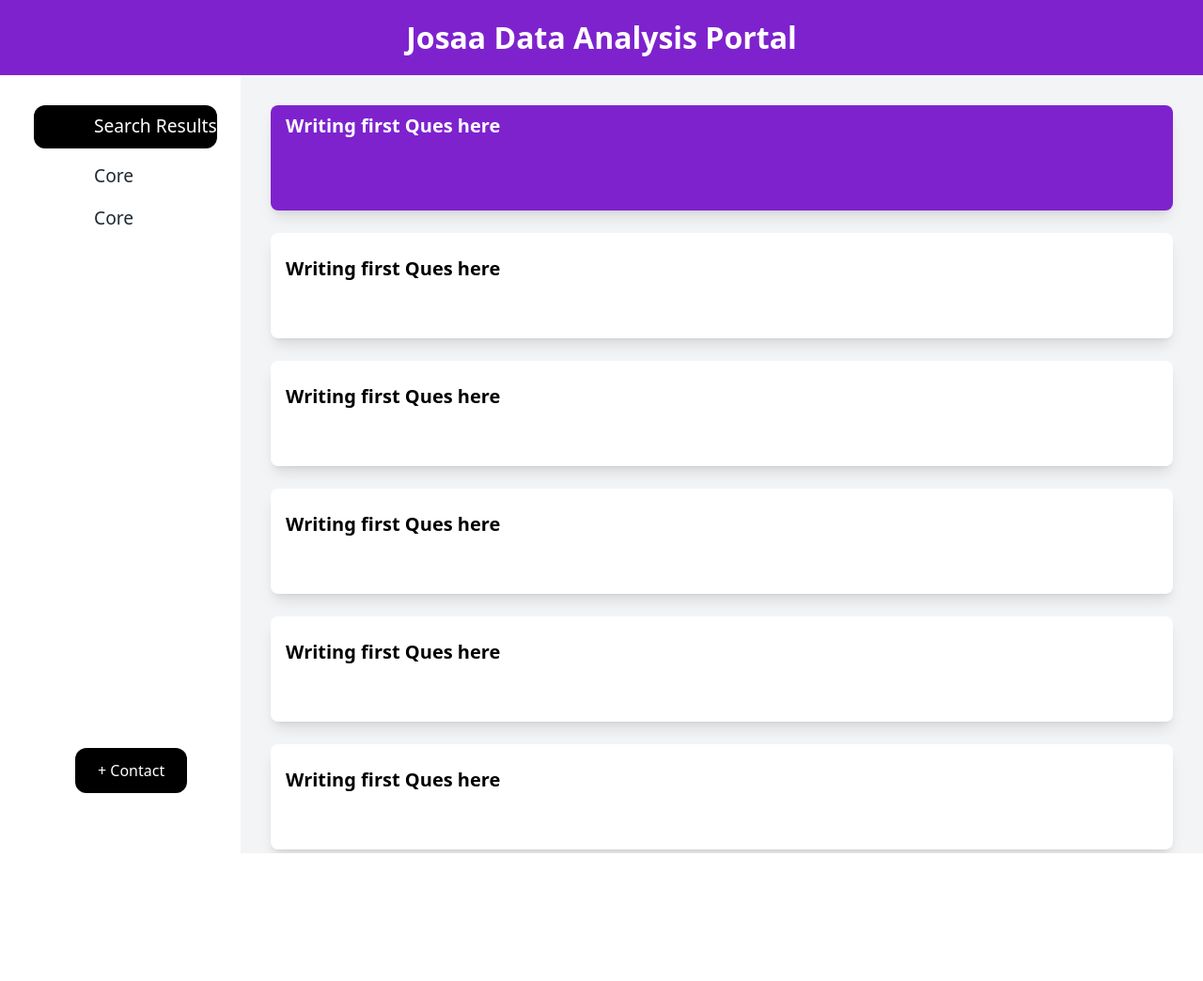
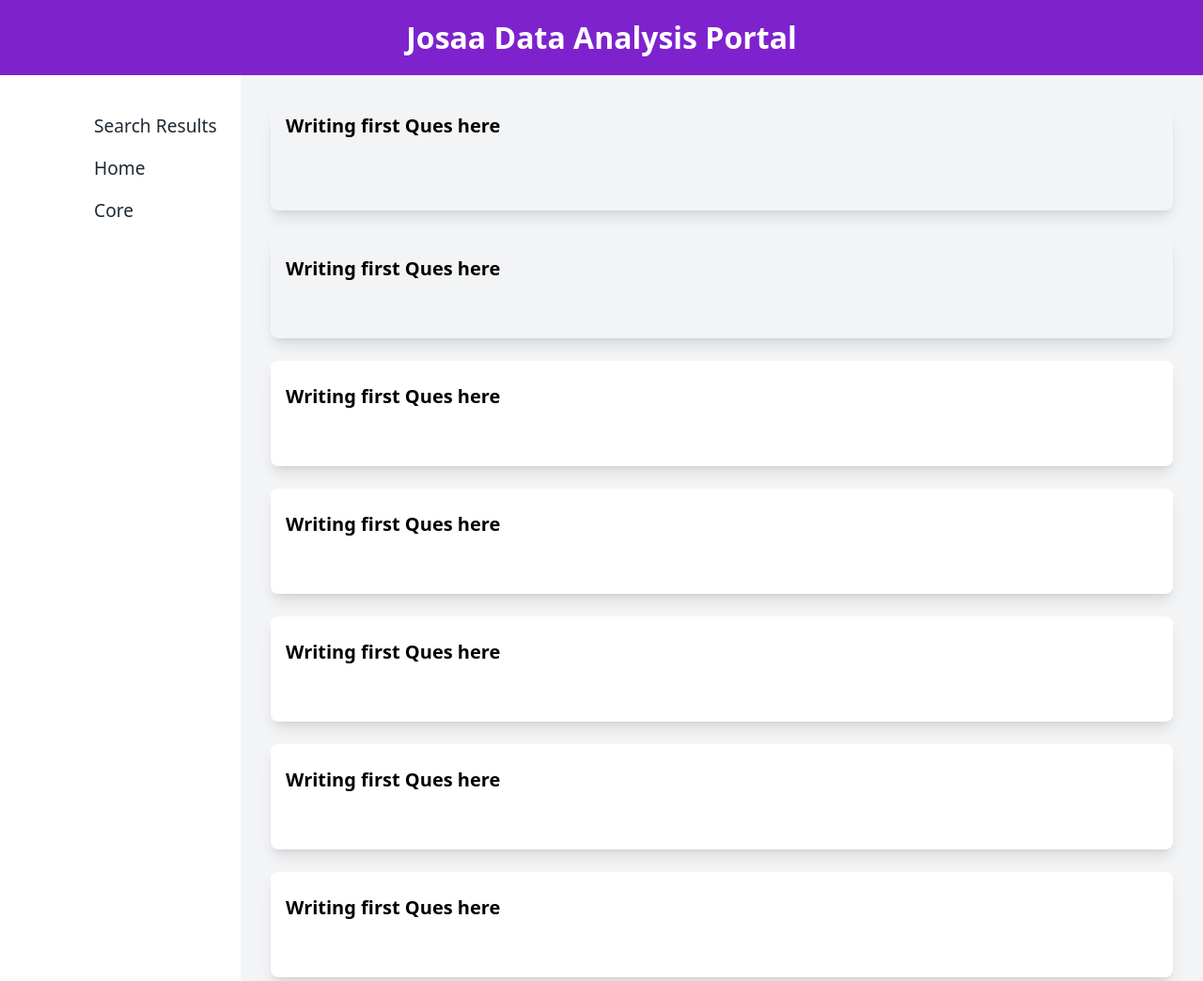
Before and after one commit to Dnyanesh131/Josaa_data_analysis_portal, a Django app: page / in a window 1280 px wide. Shown: the whole page at 94% size. Before the commit the page ends 908 px from the top, so only its background shows below. Run offline with Django 4.2, Linux system fonts and the light colour scheme; some libraries are stand-ins or nearby versions.

Commit message:
applied changes to frontend

```diff
--- a/josaa_portal/admin.py
+++ b/josaa_portal/admin.py
@@ -3,6 +3,7 @@
 from .models import Ques2
 from .models import Ques3
 from .models import Ques4
+from .models import Datascraped
 from import_export.admin import ImportExportModelAdmin
 
 # Register your models here.
@@ -11,5 +12,6 @@
 @admin.register(Ques2)
 @admin.register(Ques3)
 @admin.register(Ques4)
+@admin.register(Datascraped)
 class ViewAdmin(ImportExportModelAdmin):
     pass
--- /dev/null
+++ b/josaa_portal/templates/Josaa/base.html
@@ -0,0 +1,75 @@
+{% load static %}
+<!DOCTYPE html>
+<html>
+    <head>
+        <meta charset="UTF-8">
+        <meta name="viewport" content="width=device-width, initial-scale=1.0">
+        <script src="https://cdn.tailwindcss.com"></script>
+        <link rel="stylesheet" type = "text/css" href = "{% static 'blog/main.css' %}">
+    </head>
+    <style>
+        .bhole{
+            width:2.5vw;
+            height:2vw;
+            padding-left: 5vw;
+            font-size:1.5vw;
+        }
+        .heading{
+
+            font-size: 2.5vw;
+        }
+    </style>
+<body>
+
+    <div class="bg-purple-700  line text-center relative top-0">
+
+
+            <h1 class="font-extrabold p-4 heading text-white ">
+                Josaa Data Analysis Portal
+            </h1>
+
+    </div>
+
+
+    <div class="grid grid-cols-5 grid-flow-col  relative">
+        <div class="col-span-1 ">
+            <nav class="h-max">
+                <div class="mt-10 ml-9">
+
+                    <div  style="color:#1F2A33  ">
+                        <a href="#" class=" py-3  hover:text-white rounded-xl hover:bg-black hover:font-semibold transition ease-out duration-300">
+                        <span class="bhole">Search Results</span>
+                        </a>
+                    </div>
+                    <div class="mt-4" style="color:#1F2A33">
+                        <a href="/" class="  py-3 hover:bg-black hover:text-white  rounded-xl hover:font-semibold transition ease-out duration-300">
+                        <span class="bhole">Home</span>
+                        </a>
+                    </div>
+                    <div class="mt-4" style="color:#1F2A33">
+                        <a href="#" class=" py-3 hover:bg-black hover:text-white rounded-xl hover:font-semibold transition ease-out duration-300">
+                        <span class="bhole">Core</span>
+                        </a>
+                    </div>
+
+
+            </div>
+            </nav>
+
+            </div>
+
+
+    <main class="px-8 py-1 bg-gray-100 col-span-4 ">
+        {% block content %} {% endblock %}
+
+    </main>
+
+    </div>
+
+
+</div>
+
+
+
+</body>
+</html>
--- a/josaa_portal/templates/Josaa/home.html
+++ b/josaa_portal/templates/Josaa/home.html
@@ -1,104 +1,35 @@
-{% load static %}
-<!DOCTYPE html>
-<html>
-    <head>
-        <meta charset="UTF-8">
-        <meta name="viewport" content="width=device-width, initial-scale=1.0">
-        <script src="https://cdn.tailwindcss.com"></script>
-        <link rel="stylesheet" type = "text/css" href = "{% static 'blog/main.css' %}">
-    </head>
-    <style>
-        .bhole{
-            width:2.5vw;
-            height:2vw;
-            padding-left: 5vw;
-            font-size:1.5vw;
-        }
-        .heading{
+{% extends "Josaa/base.html" %}
 
-            font-size: 2.5vw;
-        }
-    </style>
-<body>
+{% block content %}
 
-    <div class="bg-purple-700  line text-center">
+<div>
+    <div class="grid grid-cols-1 mt-7 gap-6 ">
+        <a class="flex  flex-col hover:bg-purple-700 shadow-lg  rounded-lg h-28 transition ease-out duration-300 " href="/aboutQues4">
+            <p class="text-xl  hover:text-white  font-bold px-4 py-2 text-black"> Writing first Ques here</p>
 
+        </a>
 
-            <h1 class="font-extrabold p-4 heading text-white ">
-                Josaa Data Analysis Portal
-            </h1>
-
-    </div>
-
-
-    <div class="grid grid-cols-5 grid-flow-col  relative">
-        <div class="col-span-1 ">
-            <nav >
-                <div class="mt-10 ml-9">
-
-                    <div  style="color:#1F2A33  ">
-                        <a href="#" class=" py-3 bg-black text-white rounded-xl  hover:font-semibold transition ease-out duration-300">
-                        <span class="bhole">Search Results</span>
-                        </a>
-                    </div>
-                    <div class="mt-6" style="color:#1F2A33">
-                        <a href="#" class="   hover:font-semibold transition ease-out duration-300">
-                        <span class="bhole">Core</span>
-                        </a>
-                    </div>
-                    <div class="mt-4" style="color:#1F2A33">
-                        <a href="#" class="  hover:font-semibold transition ease-out duration-300">
-                        <span class="bhole">Core</span>
-                        </a>
-                    </div>
-
-
-            </div>
-            </nav>
-            <div class="bg-black text-white py-3 rounded-xl cursor-pointer  hover:bg-white hover:text-black hover:font-bold  absolute bottom-16 mx-20 px-6">
-                <div>
-                     + Contact
-                </div>
-            </div>
-            </div>
-
-
-    <main class="px-8 py-1 bg-gray-100 col-span-4 ">
-    <div>
-    <div class="grid grid-cols-1 mt-7 gap-6 ">
-        <div class="flex  flex-col bg-purple-700 shadow-lg  rounded-lg h-28  ">
-            <p class="text-xl text-white font-bold px-4 py-2"> Writing first Ques here</p>
-
+        <div class="flex flex-col pt-4 pb-4 hover:bg-purple-700 shadow-lg  rounded-lg h-28 transition ease-out duration-300">
+            <p class="text-xl hover:text-white font-bold px-4 py-2"> Writing first Ques here</p>
         </div>
 
-        <div class="flex flex-col pt-4 pb-4 bg-white shadow-lg  rounded-lg h-28 ">
-            <p class="text-xl font-bold px-4 py-2"> Writing first Ques here</p>
+        <div class="flex flex-col pt-4 pb-4 hover:bg-purple-700 bg-white shadow-lg  rounded-lg h-28 transition ease-out duration-300 ">
+            <p class="text-xl hover:text-white font-bold px-4 py-2"> Writing first Ques here</p>
         </div>
 
-        <div class="flex flex-col pt-4 pb-4 bg-white shadow-lg  rounded-lg h-28 ">
-            <p class="text-xl font-bold px-4 py-2"> Writing first Ques here</p>
+        <div class="flex flex-col pt-4 pb-4 hover:bg-purple-700 bg-white shadow-lg  rounded-lg h-28 transition ease-out duration-300">
+            <p class="text-xl hover:text-white font-bold px-4 py-2"> Writing first Ques here</p>
         </div>
 
-        <div class="flex flex-col pt-4 pb-4 bg-white shadow-lg  rounded-lg h-28">
-            <p class="text-xl font-bold px-4 py-2"> Writing first Ques here</p>
+        <div class="flex flex-col pt-4 pb-4 hover:bg-purple-700 bg-white shadow-lg  rounded-lg h-28 transition ease-out duration-300">
+            <p class="text-xl hover:text-white font-bold px-4 py-2"> Writing first Ques here</p>
         </div>
 
-        <div class="flex flex-col pt-4 pb-4 bg-white shadow-lg  rounded-lg h-28">
-            <p class="text-xl font-bold px-4 py-2"> Writing first Ques here</p>
+        <div class="flex flex-col pt-4 pb-4 hover:bg-purple-700 bg-white shadow-lg  rounded-lg h-28 transition ease-out duration-300">
+            <p class="text-xl hover:text-white font-bold px-4 py-2"> Writing first Ques here</p>
         </div>
-
-        <div class="flex flex-col pt-4 pb-4 bg-white shadow-lg  rounded-lg h-28 ">
-            <p class="text-xl font-bold px-4 py-2"> Writing first Ques here</p>
+        <div class="flex flex-col pt-4 pb-4 hover:bg-purple-700 bg-white shadow-lg  rounded-lg h-28 transition ease-out duration-300">
+            <p class="text-xl hover:text-white font-bold px-4 py-2"> Writing first Ques here</p>
         </div>
         </div>
-    </main>
-
-    </div>
-
-
-</div>
-
-
-
-</body>
-</html>
+{% endblock content %}
--- a/josaa_portal/views.py
+++ b/josaa_portal/views.py
@@ -9,7 +9,7 @@
     labels=[]
     data = []
 
-    queryset = Ques4.objects.order_by('age')[:5]
+    queryset = Ques4.objects.order_by('age')[:6]
     for person in queryset:
         labels.append(person.name)
         data.append(person.age)
```
Also changed, not shown: josaa_portal/models.py (+11 -0 lines), josaa_portal/templates/Josaa/aboutQues4.html (+6 -9 lines), josaa_portal/migrations/0004_student.py (added), josaa_portal/migrations/0005_rename_student_studentdata.py (added), josaa_portal/migrations/0006_datascraped_delete_studentdata.py (added), 1 other file.
